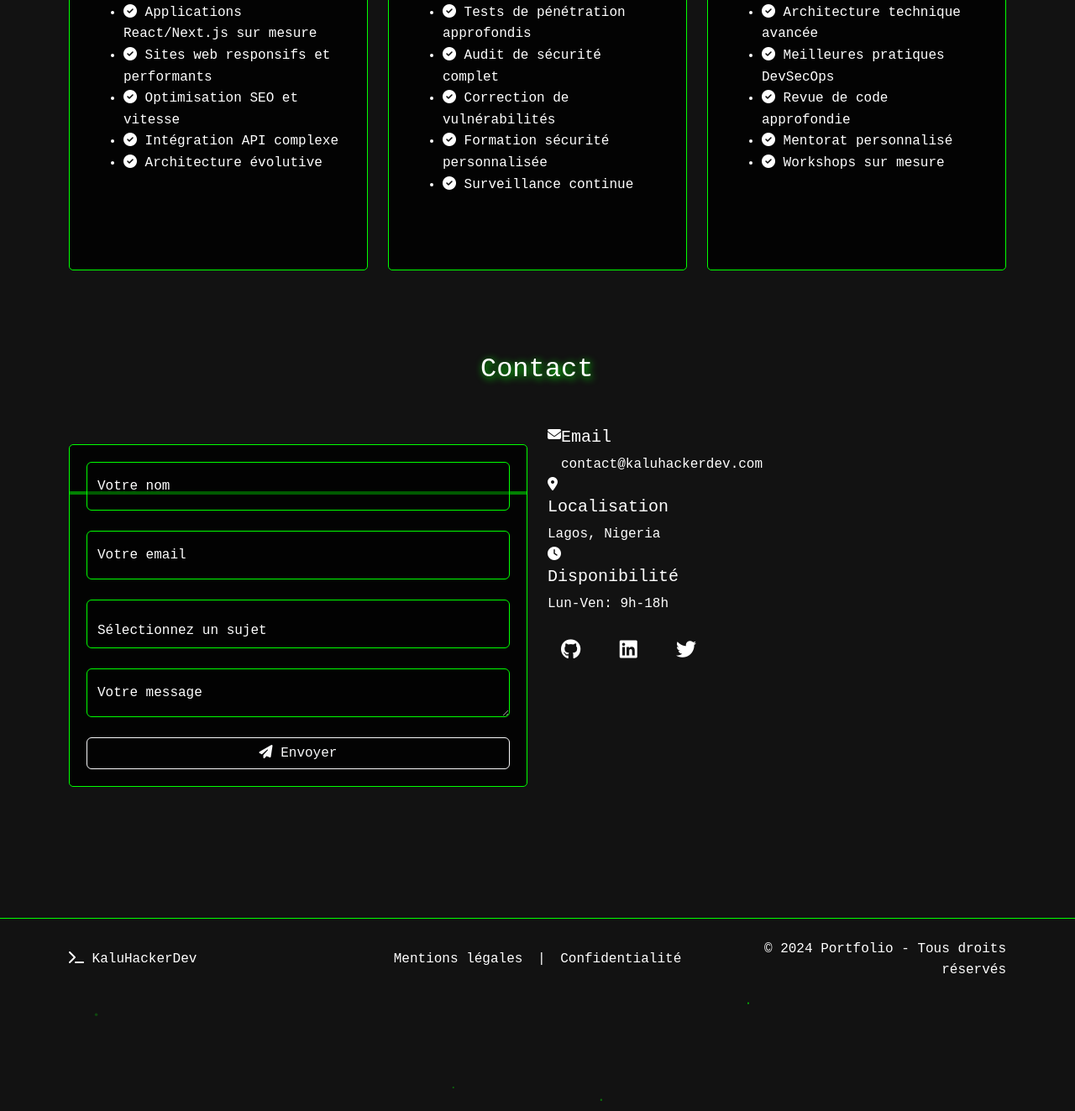
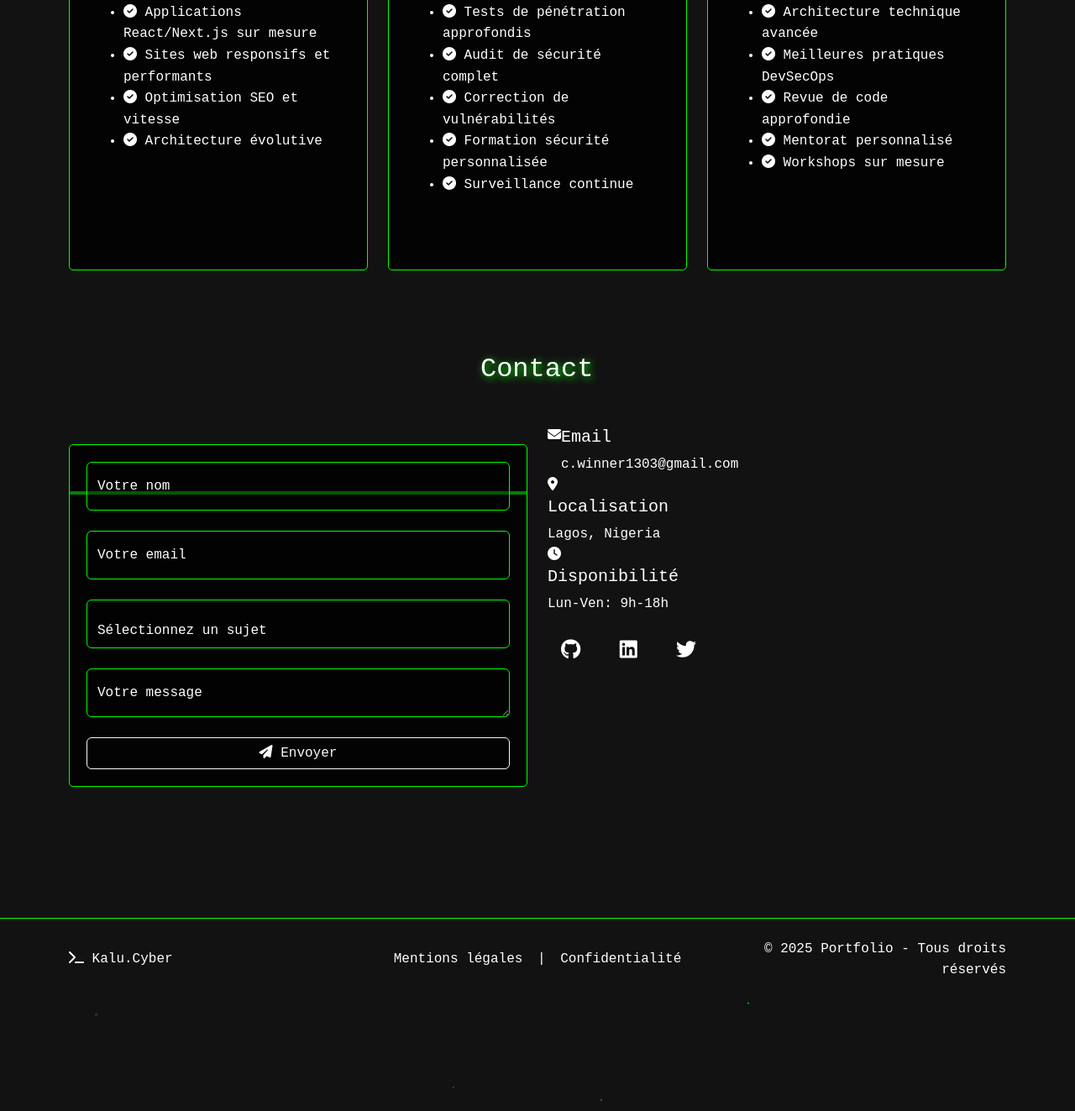
Before and after one commit to kaluumah/kalu.cyber, a plain HTML site: page index.html in a window 1280 px wide. Shown: the part 2717-4040 px from the top of the page at 84% size. Drawn offline with nearby package versions, Linux system fonts and the light colour scheme; animation ran at ten frames a second.

Commit message:
Docs:Index update
I updated my name

```diff
--- a/index.html
+++ b/index.html
@@ -291,9 +291,6 @@
                   vitesse
                 </li>
                 <li>
-                  <i class="fas fa-check-circle"></i> Intégration API complexe
-                </li>
-                <li>
                   <i class="fas fa-check-circle"></i> Architecture évolutive
                 </li>
               </ul>
@@ -438,7 +435,7 @@
                 <i class="fas fa-envelope contact-info-icon"></i>
                 <div>
                   <h5>Email</h5>
-                  <p class="mb-0">contact@kaluhackerdev.com</p>
+                  <p class="mb-0">c.winner1303@gmail.com</p>
                 </div>
               </div>
               <div class="contact-info-item">
@@ -478,7 +475,7 @@
         <div class="row align-items-center">
           <div class="col-md-4 text-center text-md-start">
             <a href="#" class="footer-brand">
-              <i class="fas fa-terminal"></i> KaluHackerDev
+              <i class="fas fa-terminal"></i> Kalu.Cyber
             </a>
           </div>
           <div class="col-md-4 text-center my-3 my-md-0">
@@ -489,7 +486,7 @@
             </div>
           </div>
           <div class="col-md-4 text-center text-md-end">
-            <p class="mb-0">&copy; 2024 Portfolio - Tous droits réservés</p>
+            <p class="mb-0">&copy; 2025 Portfolio - Tous droits réservés</p>
           </div>
         </div>
       </div>
```
